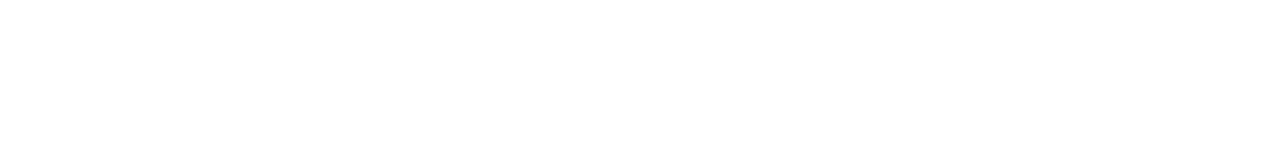
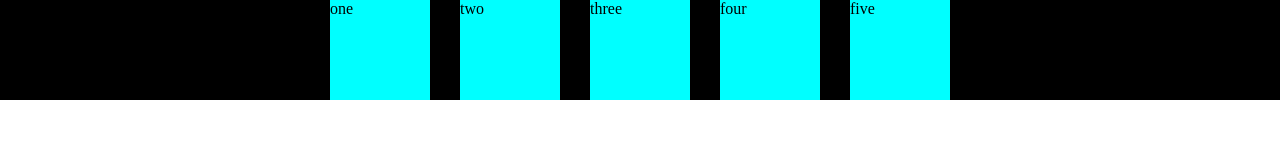
Before and after one commit to sivabalanorramkumar/testing, a plain HTML site: page CSS partice/css flex.html in a window 1280 px wide. Drawn offline with Linux system fonts and the light colour scheme.

Commit message:
latest commit

```diff
--- a/CSS partice/css flex.html
+++ b/CSS partice/css flex.html
@@ -4,8 +4,36 @@
     <meta charset="UTF-8">
     <meta name="viewport" content="width=device-width, initial-scale=1.0">
     <title>Flex</title>
+    <style>
+        *{
+            margin: 0;
+            padding: 0;
+            box-sizing: border-box;
+        }
+        .main > div{
+            width: 100px;
+            height: 100px;
+            background-color: aqua;
+            display: flex;
+            flex-shrink: 25%;
+            flex-wrap: wrap;
+        }
+        .main{
+            background-color: black;
+            display: flex;
+            justify-content: center ;
+            gap: 30px;
+        }
+
+    </style>
 </head>
 <body>
-
+    <div class="main">
+        <div>one</div>
+        <div>two</div>
+        <div>three</div>
+        <div>four</div>
+        <div>five</div>
+    </div>
 </body>
 </html>
```
